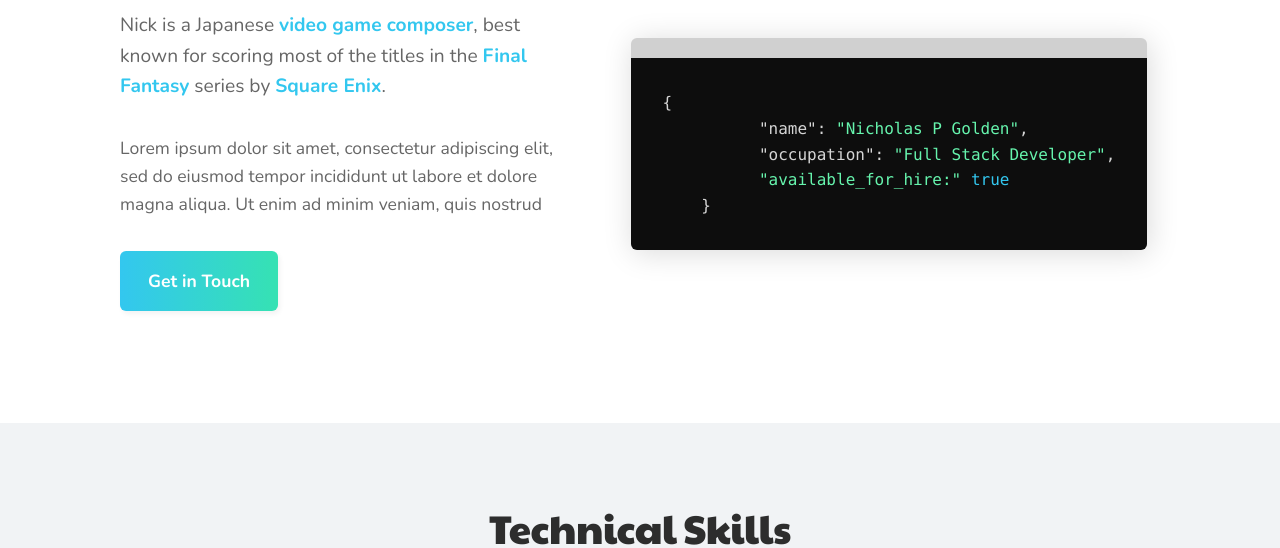
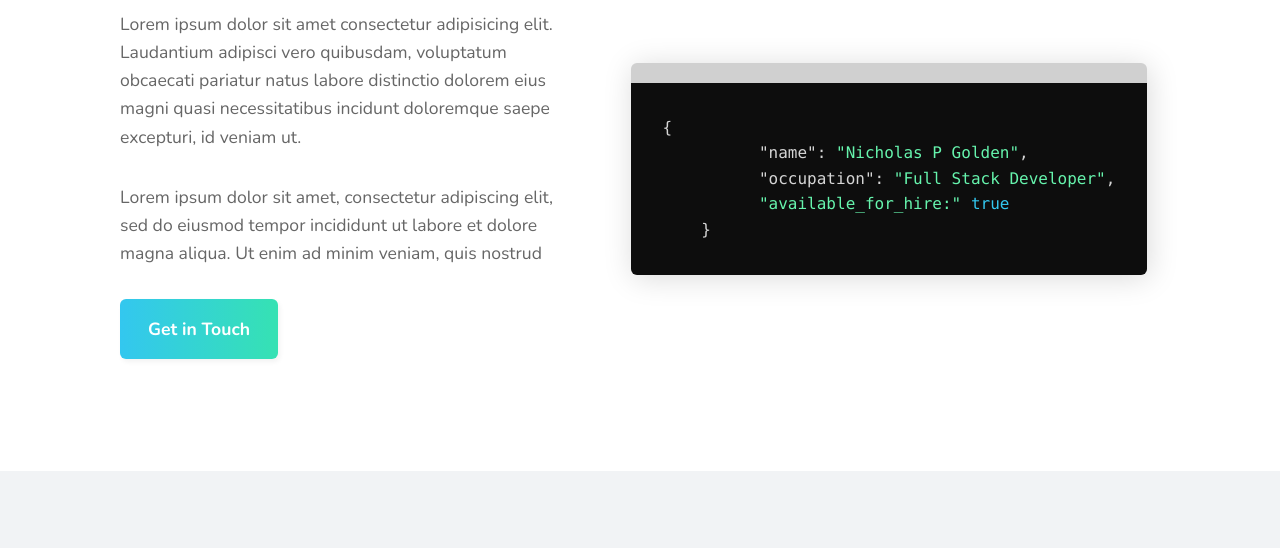
Before and after one commit to npg311/Updated-Professional-Portfolio, a plain HTML site: page index.html in a window 1280 px wide. Shown: the part 215-763 px from the top of the page. Drawn offline with nearby package versions, Linux system fonts and the light colour scheme.

Commit message:
final polish

```diff
--- a/index.html
+++ b/index.html
@@ -33,10 +33,7 @@
     <div class="container flex ac">
       <div class="hero-container ">
         <h1>Nicholas P Golden</h1>
-        <p class="lead">Nick is a Japanese
-          <a href="https://en.wikipedia.org/wiki/Video_game_music">video game composer</a>, best known for scoring most of the titles in the
-          <a href="https://en.wikipedia.org/wiki/Final_Fantasy">Final Fantasy</a> series by
-          <a href="https://na.square-enix.com/us/home">Square Enix</a>.</p>
+        <p> Lorem ipsum dolor sit amet consectetur adipisicing elit. Laudantium adipisci vero quibusdam, voluptatum obcaecati pariatur natus labore distinctio dolorem eius magni quasi necessitatibus incidunt doloremque saepe excepturi, id veniam ut. </p>
 
         <p>Lorem ipsum dolor sit amet, consectetur adipiscing elit, sed do eiusmod tempor incididunt ut labore et dolore magna aliqua. Ut enim ad minim veniam, quis nostrud</p>
         <p>
```
